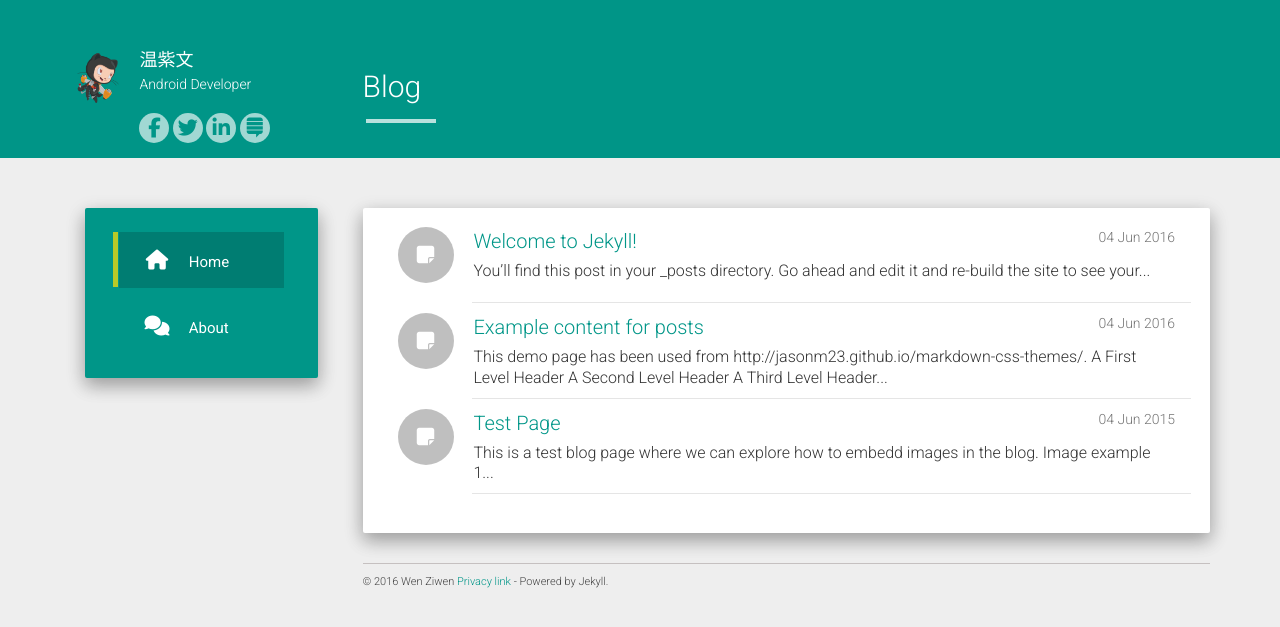
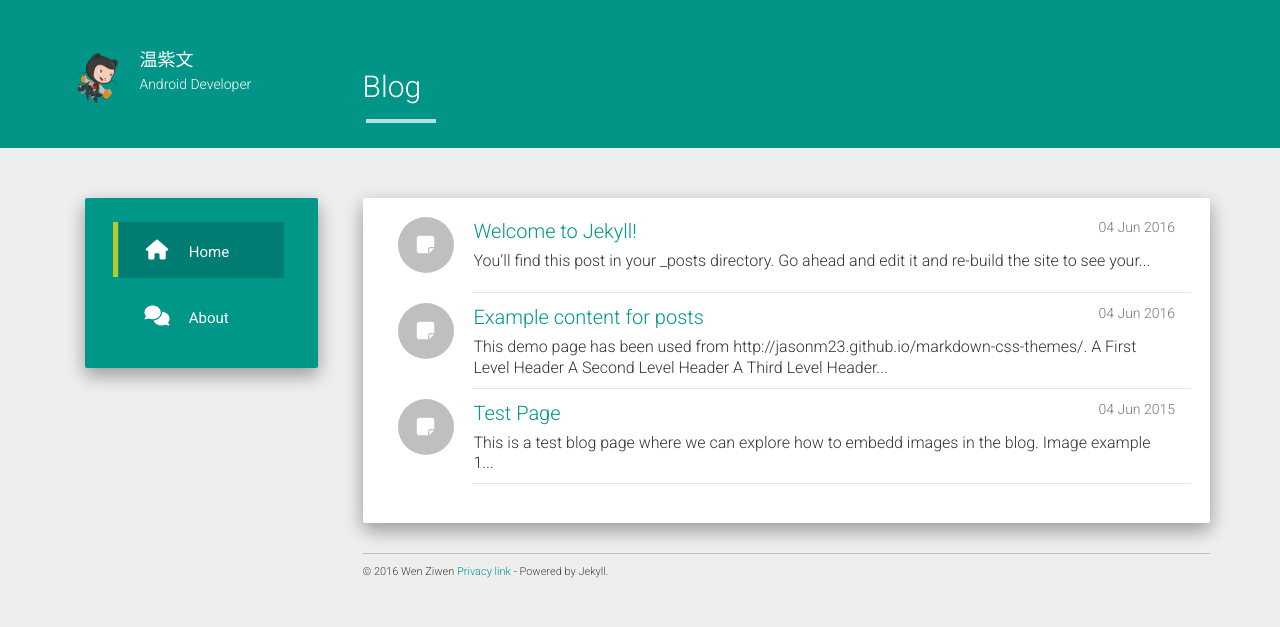
Before and after one commit to wziwen/wziwen.github.com, a Jekyll site: the page built from index.html, in a window 1280 px wide. Shown: the top 627 px of the page. Built offline with Jekyll 4.4.1, drawn with Linux system fonts in a browser that asks for light colours; nearby versions of some CDN libraries; the list of posts is cut into pages by our own code.

Commit message:
hide social info; try to modify css.

```diff
--- a/_includes/header.html
+++ b/_includes/header.html
@@ -2,13 +2,16 @@
       <div class="container">
         <div class="row">
           <div class="col-md-3 col-sm-4 col-xs-12">
+            <!-- 头像 -->
             <div class="row-picture">
               <img id="about" class="logo-img" src="{{ site.logo }}" height="75px" width="75px">
             </div>
+            <!-- 名字+描述 -->
             <div class="row-details">
               <h4 class="list-group-item-heading">{{ site.author }}</h4>
               <p class="list-group-item-text">{{ site.about }}</p>
-              {% include social_links.html %}
+              <!-- 社交账号, 暂时不用 -->
+              <!-- {% include social_links.html %} -->
             </div>
             <div class="navbar-header pull-right">
               <button type="button" class="navbar-toggle collapsed" data-toggle="collapse" data-target="#bs-example-navbar-collapse-1" aria-expanded="false">
@@ -17,6 +20,7 @@
               </button>
             </div>
           </div>
+          <!-- 文章标题信息 -->
           <div class="col-md-9 col-sm-8 col-xs-12">
             <h2 class="blog-title-pro">{{ page.title }}</h2>
             <p class="info">
--- a/static/css/main.css
+++ b/static/css/main.css
@@ -172,4 +172,5 @@ footer {
 }
 .pager li.active a {
     background: rgba(89, 148, 129, 0.3);
+    padding-bottom: 10px;
 }
```
